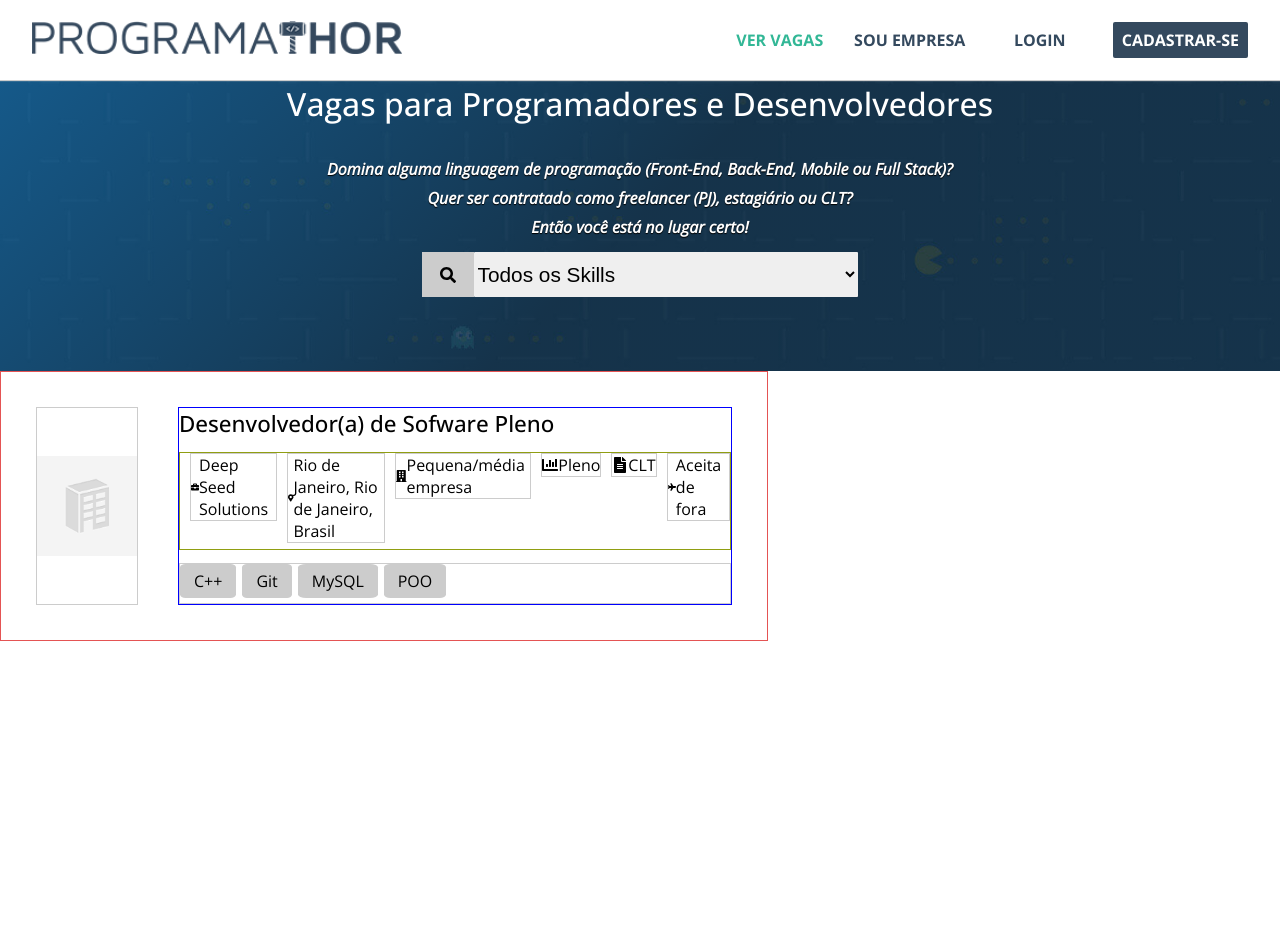
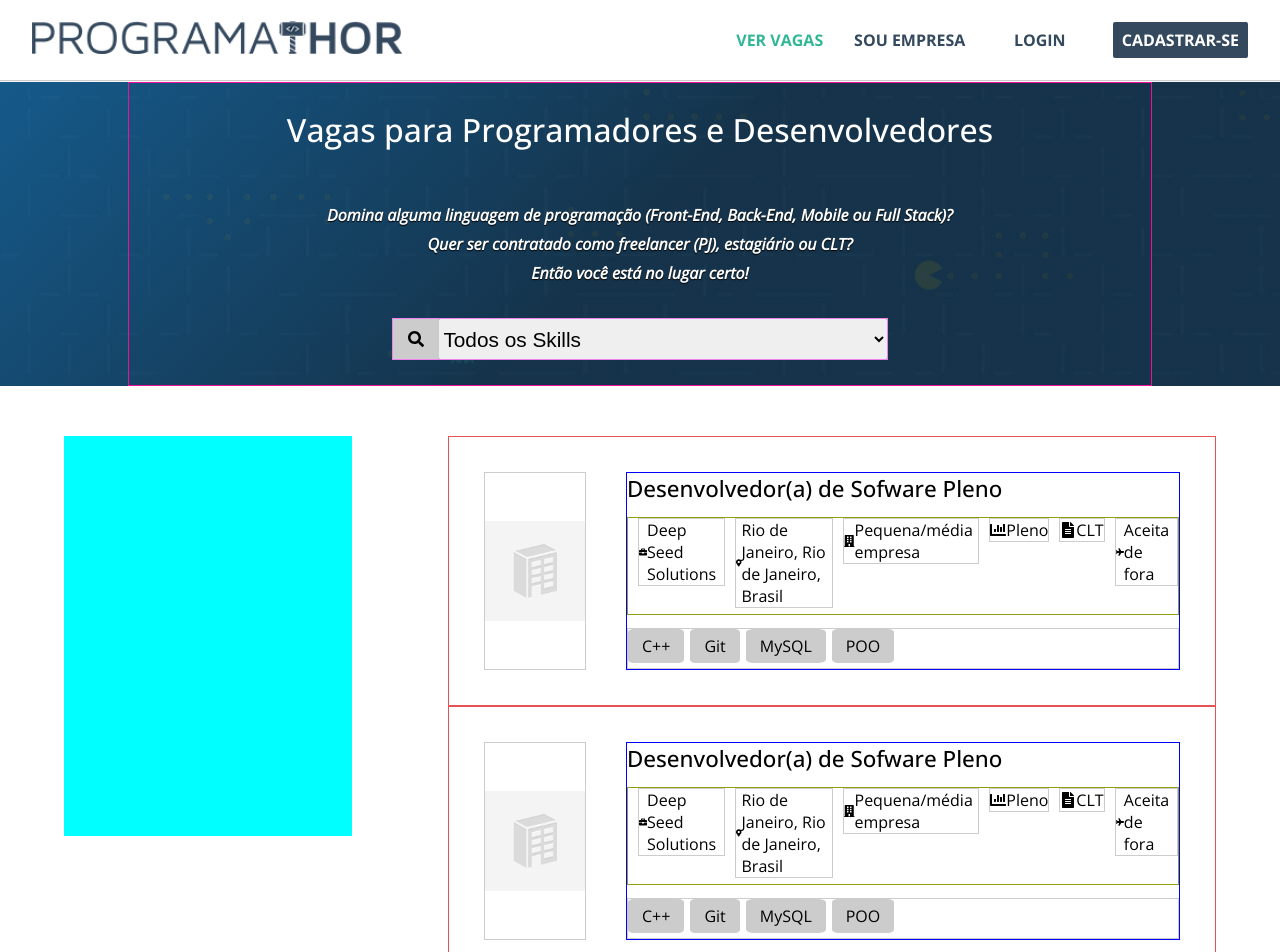
Before and after one commit to MarcosWinicios/jobs-web, a React (Create React App) app: page / in a window 1280 px wide. Shown: the top 952 px of the page. Before the commit the page ends 867 px from the top, so only its background shows below. Built offline with nearby package versions, Linux system fonts and the light colour scheme; the HTML template or start-up script is replaced by a standard one.

Commit message:
fix position elements

```diff
--- a/src/assets/global.css
+++ b/src/assets/global.css
@@ -20,7 +20,7 @@
 }
 
 main {
-    margin-top: 67px;
+    margin-top: 10.3vh;
 }
 
 a {
@@ -34,3 +34,7 @@ body,
     font-family: 'Open Sans', sans-serif;
     height: 100vh;
 }
+
+li {
+    list-style: none;
+}
--- a/src/pages/jobs/index.tsx
+++ b/src/pages/jobs/index.tsx
@@ -56,8 +56,24 @@ const Jobs = () => {
                         </div>
                     </div>
                 </section>
-                <section className="jobs-list">
-                    <Job />
+                <section className="jobs-list-container">
+                    <aside className="filters-container">
+
+                    </aside>
+                    <ul className="jobs-list">
+                        <li>
+                            <Job />
+                        </li>
+                        <li>
+                            <Job />
+                        </li>
+                        <li>
+                            <Job />
+                        </li>
+                        <li>
+                            <Job />
+                        </li>
+                    </ul>
                 </section>
             </main>
         </>
--- a/src/pages/jobs/styles.css
+++ b/src/pages/jobs/styles.css
@@ -3,7 +3,6 @@
     background-size: cover;
     height: 38vh;
     display: flex;
-    align-items: center;
     justify-content: center;
     text-align: center;
     color: var(--highlight-text-collor);
@@ -14,8 +13,10 @@
     height: inherit;
     padding: 15px;
     display: flex;
+    justify-content: space-around;
     flex-direction: column;
     align-items: center;
+    border: solid 1px rgb(241, 15, 154);
 }
 
 .presentation h1 {
@@ -34,8 +35,8 @@
 }
 
 .presentation div select {
-    width: 30vw;
-    height: 45px;
+    width: 100%;
+    height: 40px;
     border-radius: 1px;
     border: none;
     font-size: 1.3rem;
@@ -43,7 +44,9 @@
 
 .presentation .search-group {
     display: flex;
-    width: fit-content;
+    flex-direction: row;
+    width: 50%;
+    border: solid 1px violet;
 }
 
 .search-group>div {
@@ -53,3 +56,19 @@
     align-items: center;
     justify-content: center;
 }
+
+.jobs-list-container {
+    margin-left: 5vw;
+    padding-top: 50px;
+    width: 90vw;
+    display: flex;
+    justify-content: space-between;
+    /* border: solid 1px violet; */
+}
+
+.filters-container {
+    height: 400px;
+    width: 25%;
+    background-color: aqua;
+    /* border: solid 1px gold; */
+}
```
